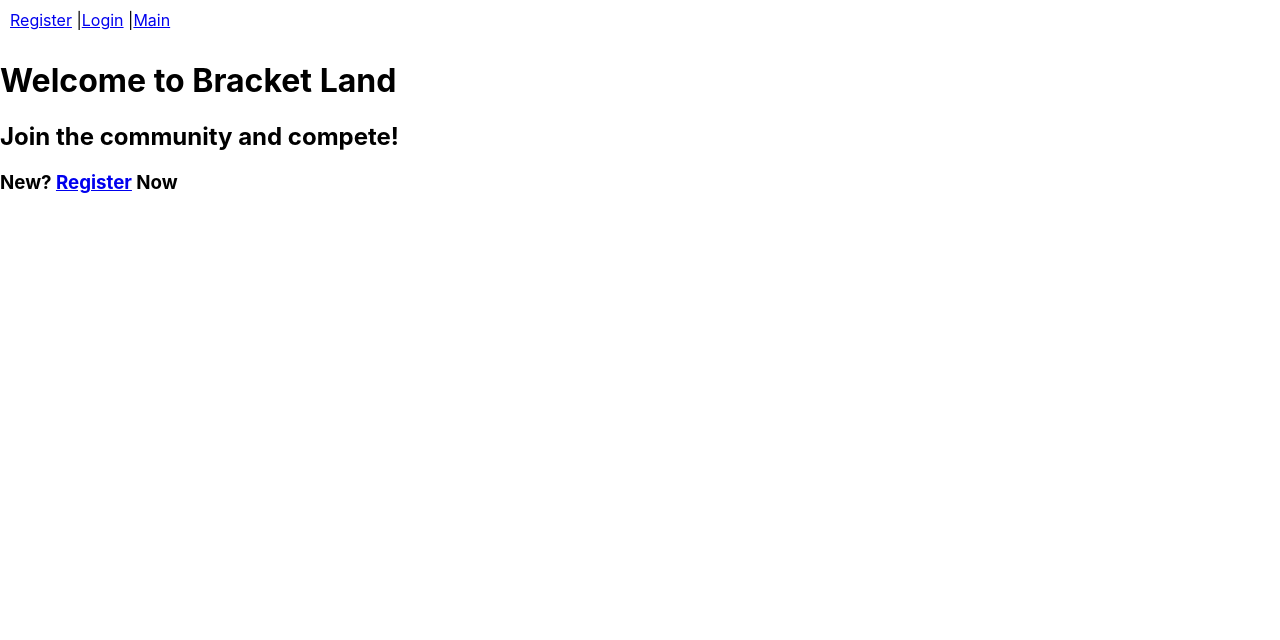
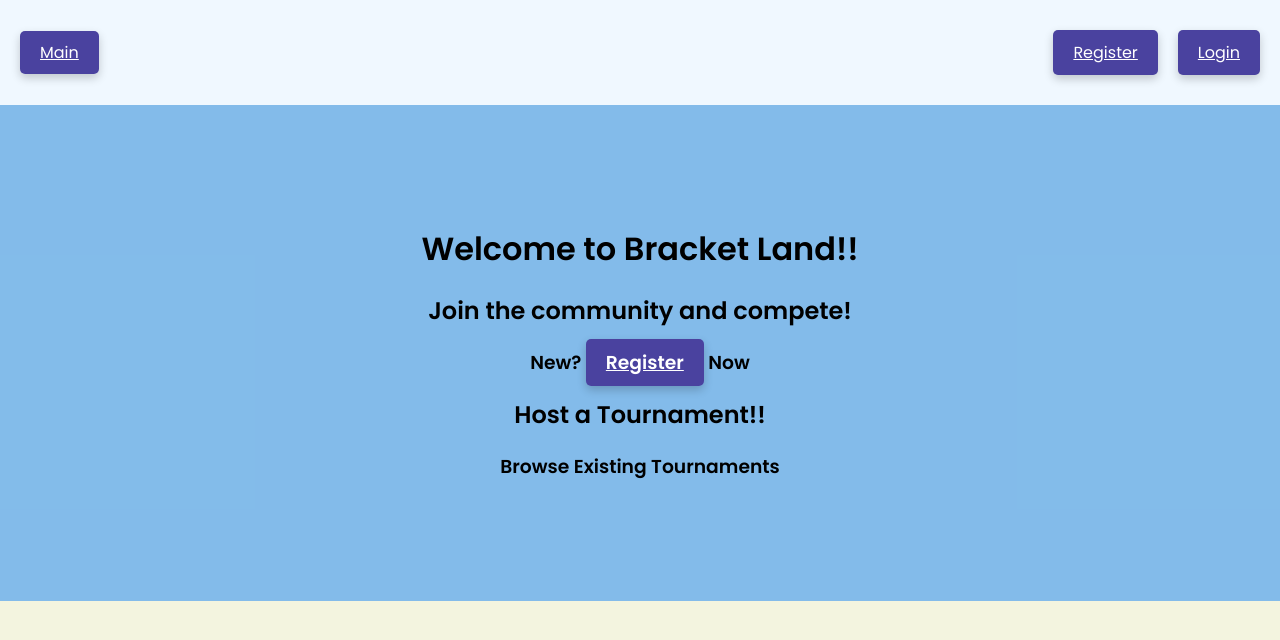
Before and after one commit to KailenC/Bracket-Website-group-project, a React (Create React App) app in the folder frontend/: page / in a window 1280 px wide. Shown: the top 640 px of the page. Built offline with nearby package versions, Linux system fonts and the light colour scheme.

Commit message:
More main page stuff
I finally understand css more!! I am gonna add the tournment stuff later and fill the text to look cooler later on but more updates on the routing!!

```diff
--- a/frontend/public/index.html
+++ b/frontend/public/index.html
@@ -25,6 +25,8 @@
       Learn how to configure a non-root public URL by running `npm run build`.
     -->
     <title>React App</title>
+
+    <link href="https://fonts.googleapis.com/css2?family=Poppins:wght@300;400;600&display=swap" rel="stylesheet">
   </head>
   <body>
     <noscript>You need to enable JavaScript to run this app.</noscript>
--- a/frontend/src/App.css
+++ b/frontend/src/App.css
@@ -1,38 +1,60 @@
-.App {
-  text-align: center;
+* {
+  margin: 0;
+  padding: 0;
+  box-sizing: border-box;
 }
 
-.App-logo {
-  height: 40vmin;
-  pointer-events: none;
+body {
+  font-family: 'Poppins', sans-serif;
+  background-color: #f3f4df;
+  margin: 0;
+  padding: 0;
 }
 
-@media (prefers-reduced-motion: no-preference) {
-  .App-logo {
-    animation: App-logo-spin infinite 20s linear;
-  }
+
+.header {
+  display: flex;
+  justify-content: space-between;
+  align-items: center;
+  background-color: aliceblue;
+  padding: 30px 20px;
+  width: 100%;
 }
 
-.App-header {
-  background-color: #282c34;
-  min-height: 100vh;
+.right {
+  display: flex;
+  gap: 20px;
+}
+
+.center-container {
   display: flex;
   flex-direction: column;
   align-items: center;
-  justify-content: center;
-  font-size: calc(10px + 2vmin);
-  color: white;
+  text-align: center;
+  gap: 20px;
+  background-color: rgba(109, 177, 236, 0.834);
+  padding: 120px 20px;
+  width: 100%;
+
 }
 
-.App-link {
-  color: #61dafb;
+.tournament{
+  background-color: #fff;
+  padding: 20px;
+  border-radius: 10px;
+  box-shadow: 0 4px 8px rgba(0, 0, 0, 0.1);
 }
 
-@keyframes App-logo-spin {
-  from {
-    transform: rotate(0deg);
-  }
-  to {
-    transform: rotate(360deg);
-  }
+.btn{
+  background-color: #4a429f;
+  color: white;
+  padding: 10px 20px;
+  border: none;
+  border-radius: 5px;
+  cursor: pointer;
+  box-shadow: 0px 4px 10px rgba(0, 0, 0, 0.2);
 }
+
+.btn:hover {
+  background-color: #2e2354;
+}
--- a/frontend/src/App.js
+++ b/frontend/src/App.js
@@ -1,21 +1,26 @@
 import { BrowserRouter as Router, Routes, Route, Link } from "react-router-dom";
 import Register from "./Register";
 import Login from "./Login";
+import Main from "./Main";
+import "./App.css";
 
 function App() {
   return (
     <Router>
-      <nav style={{ padding: "10px" }}>
-        <Link to="/register">Register</Link> |
-        <Link to="/login">Login</Link> |
-        <Link to="/main">Main</Link>
-      </nav>
+      <div className="header">
+        <div className="left">
+          <Link to="/" className="btn">Main</Link>
+        </div>
 
-      <h1> Welcome to Bracket Land</h1>
-      <h2>Join the community and compete!</h2>
-      <h3> New? <Link to="/register">Register</Link> Now</h3>
+        <div className="right">
+          <Link to="/register" className="btn">Register</Link>
+          <Link to="/login" className="btn">Login</Link>
+        </div>
+      </div>
+
       <Routes>
-        <Route path="/register" element={<Register />} />
+        <Route path="/" element={<Main />} />
+        <Route path="/register " element={<Register />} />
         <Route path="/login" element={<Login />} />
       </Routes>
     </Router>
--- /dev/null
+++ b/frontend/src/Main.js
@@ -0,0 +1,19 @@
+import { Link } from "react-router-dom";
+
+function Main() {
+  return (
+    <div className="center-container">
+      <h1>Welcome to Bracket Land!!</h1>
+      <h2>Join the community and compete!</h2>
+
+      <h3>
+        New? <Link to="/register" className="btn">Register</Link> Now
+      </h3>
+
+      <h2>Host a Tournament!!</h2>
+      <h3>Browse Existing Tournaments</h3>
+    </div>
+  );
+}
+
+export default Main;
--- a/frontend/src/index.css
+++ b/frontend/src/index.css
@@ -1,10 +1,6 @@
 body {
   margin: 0;
-  font-family:
-    -apple-system, BlinkMacSystemFont, "Segoe UI", "Roboto", "Oxygen", "Ubuntu",
-    "Cantarell", "Fira Sans", "Droid Sans", "Helvetica Neue", sans-serif;
-  -webkit-font-smoothing: antialiased;
-  -moz-osx-font-smoothing: grayscale;
+  font-family: 'Poppins', -apple-system, BlinkMacSystemFont, "Segoe UI", sans-serif;
 }
 
 code {
```
Also changed, not shown: 1 other file (tests, documents, lock files or other folders).
